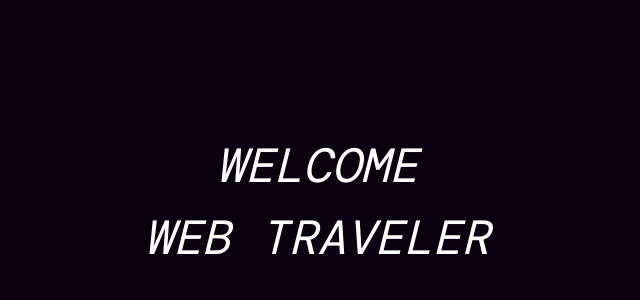
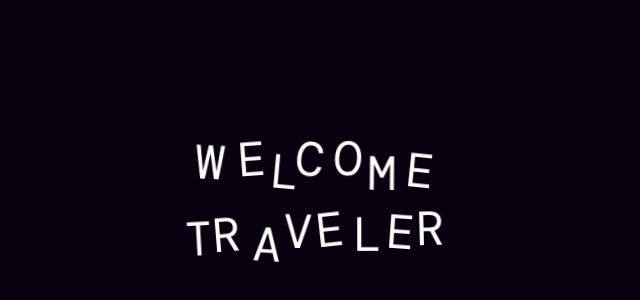
Before and after one commit to OfficialChanHen/Portfolio, a Next.js app: page / in a window 1280 px wide. Shown: the part 198-498 px from the top of the page, without its empty margins (323-963 px from the left). Built offline with nearby package versions, Linux system fonts and the light colour scheme.

Commit message:
Spinning circles and floating text

```diff
--- a/package.json
+++ b/package.json
@@ -9,6 +9,7 @@
     "lint": "eslint"
   },
   "dependencies": {
+    "@gsap/react": "^2.1.2",
     "gsap": "^3.14.2",
     "next": "16.2.1",
     "react": "19.2.4",
--- /dev/null
+++ b/src/app/_components/SpinningCircle.tsx
@@ -0,0 +1,63 @@
+'use client';
+
+import gsap from "gsap";
+import { useGSAP } from "@gsap/react";
+import { useRef } from "react";
+
+gsap.registerPlugin(useGSAP);
+
+type SpinningCircleProps = {
+    className?: string;
+    duration?: number;
+    color?: string;
+    strokeWidth?: number;
+    initialRotation?: number;
+}
+
+export default function SpinningCircle({
+    className = "",
+    duration = 8,
+    color = "white",
+    strokeWidth = 2,
+    initialRotation = 0,
+}: SpinningCircleProps) {
+    const circleRef = useRef<SVGSVGElement>(null);
+    const size = 100;
+    const center = size / 2;
+    const radius = size / 2 - strokeWidth;
+
+    const circumference = 2 * Math.PI * radius;
+    const dashLength = circumference / 4 * 0.75;
+    const gapLength = circumference / 4 * 0.25;
+
+    useGSAP(() => {
+        gsap.to(circleRef.current, {
+            rotation: 360 + initialRotation,
+            duration,
+            ease: "none",
+            repeat: -1,
+            transformOrigin: "50% 50%",
+        });
+    }, { scope: circleRef });
+
+    return (
+        <svg
+            className={className}
+            ref={circleRef}
+            width="100%"
+            height="100%"
+            viewBox={`0 0 ${size} ${size}`}
+            fill="none"
+            overflow="visible"
+        >
+            <circle
+                cx={center}
+                cy={center}
+                r={radius}
+                stroke={color}
+                strokeWidth={strokeWidth}
+                strokeDasharray={`${dashLength} ${gapLength}`}
+            />
+        </svg>
+    );
+}
--- a/src/app/_components/Welcome.tsx
+++ b/src/app/_components/Welcome.tsx
@@ -1,7 +1,78 @@
+'use client';
+
+import gsap from "gsap";
+import { useGSAP } from "@gsap/react";
+import { useRef } from "react";
+import { SplitText } from "gsap/SplitText";
+import SpinningCircle from "@/app/_components/SpinningCircle";
+
+gsap.registerPlugin(useGSAP, SplitText);
+
 export default function Welcome() {
+    const containerRef = useRef<HTMLDivElement>(null);
+    let tl = gsap.timeline();
+
+    useGSAP(() => {
+        let split = SplitText.create(".words",{
+            type: "chars, words, lines",
+            mask: "lines"
+        });
+
+        // Fade in-animation
+        gsap.from(split.chars, {
+            opacity: 0,
+            duration: 4,
+            ease: "power2.out",
+            stagger: {
+                amount: 1.2,
+                from: "start"
+            }
+        });
+
+        split.chars.forEach((char) => {
+        const randomFloat = () => {
+            gsap.to(char, {
+            y: gsap.utils.random(-12, 12),
+            x: gsap.utils.random(-6, 6),
+            rotation: gsap.utils.random(-8, 8),
+            duration: gsap.utils.random(2, 4),
+            ease: "sine.inOut",
+            onComplete: randomFloat, // recursively calls itself with new random values
+            });
+        };
+
+        gsap.delayedCall(Math.random() * 2, randomFloat); // stagger the start
+        });
+    }, {scope: containerRef})
+
+
     return(
-        <div className="min-h-screen min-w-screen bg-background flex flex-col justify-center items-center font-mono italic">
-            <h1 className="text-center text-[2.25rem] md:text-[3rem]">WELCOME<br/>WEB TRAVELER</h1>
+        <div className="h-screen w-screen bg-background flex flex-col justify-center items-center font-mono italics overflow-hidden">
+            <div className="relative flex flex-col" ref={containerRef}>
+                <div className="absolute top-1/2 left-1/2 -translate-x-1/2 -translate-y-1/2 drop-shadow-lg/80
+                                w-80 h-80 md:w-120 md:h-120 lg:w-160 lg:h-160">
+                    <SpinningCircle
+                        duration={20}
+                        color="var(--color-secondary)"
+                        strokeWidth={5}
+                    />
+                </div>
+
+
+                <div className="absolute top-1/2 left-1/2 -translate-x-1/2 -translate-y-1/2 drop-shadow-lg/70
+                                w-120 h-120 md:w-160 md:h-160 lg:w-200 lg:h-200">
+                    <SpinningCircle
+                        duration={20}
+                        color="var(--color-primary)"
+                        strokeWidth={5}
+                        initialRotation={180}
+                    />
+                </div>
+
+                <span className="relative z-10 words text-center text-[2.25rem] tracking-widest md:text-[3rem]">
+                    WELCOME<br/>TRAVELER
+                </span>
+            </div>
         </div>
     );
 }
```
Also changed, not shown: 1 other file (tests, documents, lock files or other folders).
